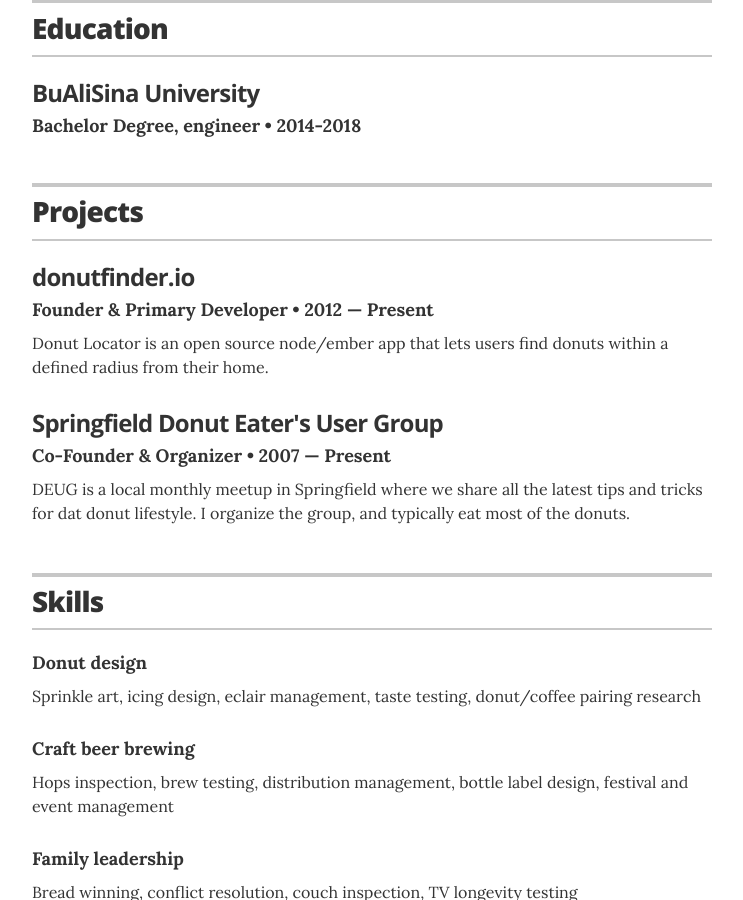
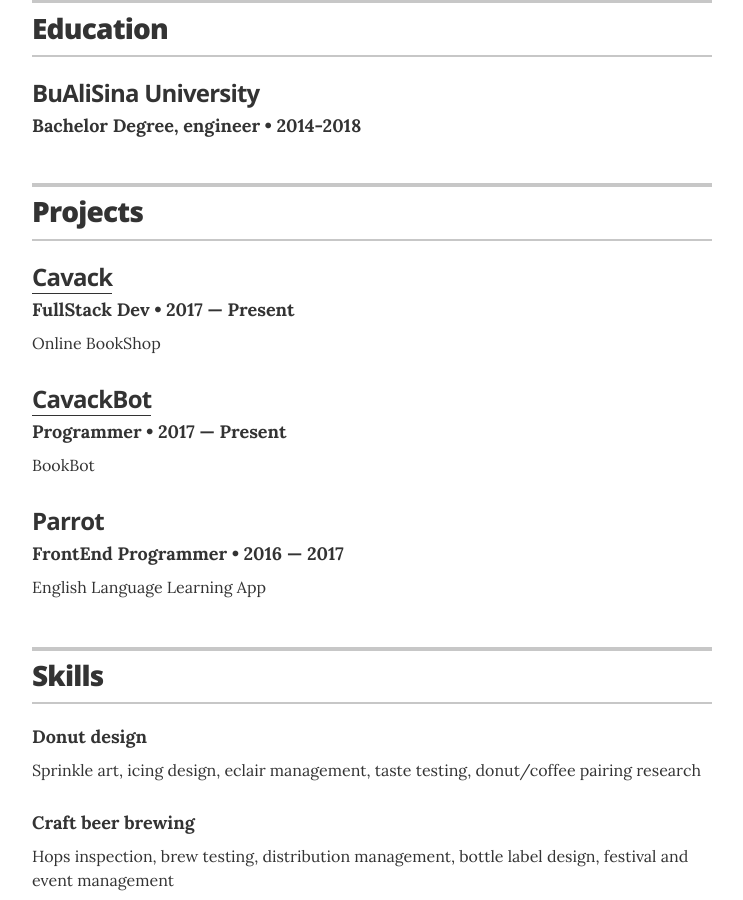
Before and after one commit to MarjaanAhmadi/MarjaanAhmadi.github.io, a Jekyll site: the page built from index.html, in a window 1280 px wide and 900 px high, scrolled down 836 px. Shown: the whole window, without its empty margins (268-1011 px from the left). Built offline with Jekyll 4.4.1, drawn with Linux system fonts in a browser that asks for light colours.

Commit message:
Update projects.yml

```diff
--- a/_data/projects.yml
+++ b/_data/projects.yml
@@ -2,15 +2,20 @@
 # uncomment the urls if you wish to display them, and add your own URL
 
 # donutfinder.io
-- project: donutfinder.io
-  role: Founder & Primary Developer
-  duration: 2012 &mdash; Present
-  # url: "#"
-  description: Donut Locator is an open source node/ember app that lets users find donuts within a defined radius from their home.
+- project: Cavack
+  role: FullStack Dev
+  duration: 2017 &mdash; Present
+  url: "https://Cavack.com"
+  description: Online BookShop
 
 #Springfield Donut Eater's User Group
-- project: Springfield Donut Eater's User Group
-  role: Co-Founder & Organizer
-  duration: 2007 &mdash; Present
-  # url: "#"
-  description: DEUG is a local monthly meetup in Springfield where we share all the latest tips and tricks for dat donut lifestyle. I organize the group, and typically eat most of the donuts.
+- project: CavackBot
+  role: Programmer
+  duration: 2017 &mdash; Present
+  url: "@Cavack_bot"
+  description: BookBot
+- project: Parrot
+  role: FrontEnd Programmer
+  duration: 2016 &mdash; 2017
+  #url: ""
+  description: English Language Learning App
```
